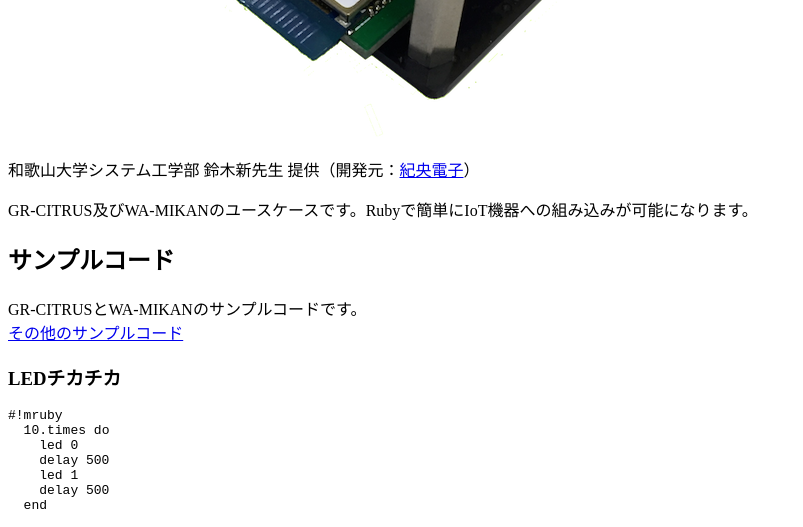
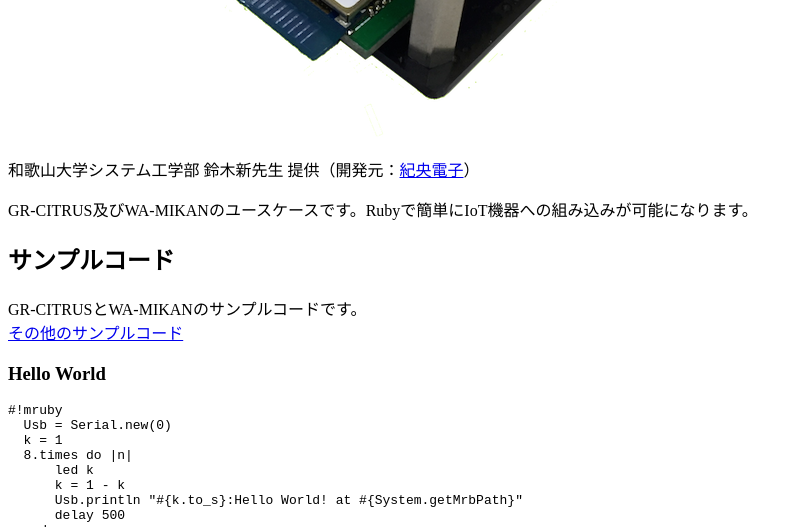
Before and after one commit to wakayamarb/wakayamarb.org, a website with bundled scripts: page index.html in a window 1280 px wide. Shown: the part 2271-2798 px from the top of the page, without its empty margins (0-803 px from the left). Built offline with nearby package versions, Linux system fonts and the light colour scheme; some icons are missing; files whose address does not match are found by name.

Commit message:
Add code

```diff
--- a/index.html
+++ b/index.html
@@ -126,8 +126,21 @@
         <div class="row">
 
           <div class="col-xs-12 col-sm-6">
+            <h3 class="text-center">Hello World</h3>
+<pre><code class="ruby">#!mruby
+  Usb = Serial.new(0)
+  k = 1
+  8.times do |n|
+      led k
+      k = 1 - k
+      Usb.println "#{k.to_s}:Hello World! at #{System.getMrbPath}"
+      delay 500
+  end
+  led 0</code></pre><!--.code-ruby-->
+          </div><!--.col-->
+
+          <div class="col-xs-12 col-sm-6">
             <h3 class="text-center">LEDチカチカ</h3>
-
 <pre><code class="ruby">#!mruby
 10.times do
   led 0
@@ -135,7 +148,6 @@
   led 1
   delay 500
 end</code></pre><!--.code-ruby-->
-
           </div><!--.col-->
 
       </div><!--.row-->
```
Lines whose indentation alone changed are shown as unchanged.
